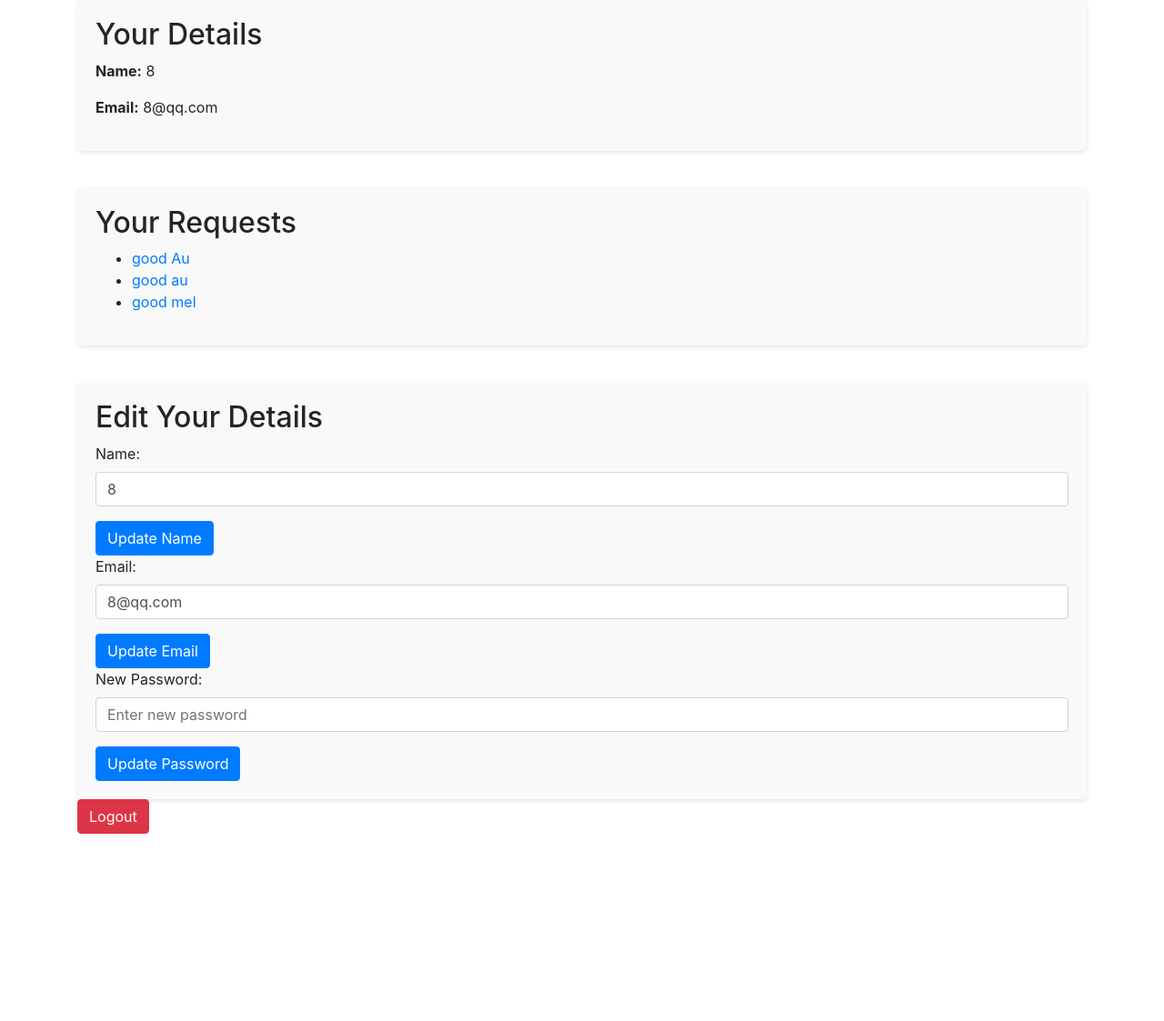
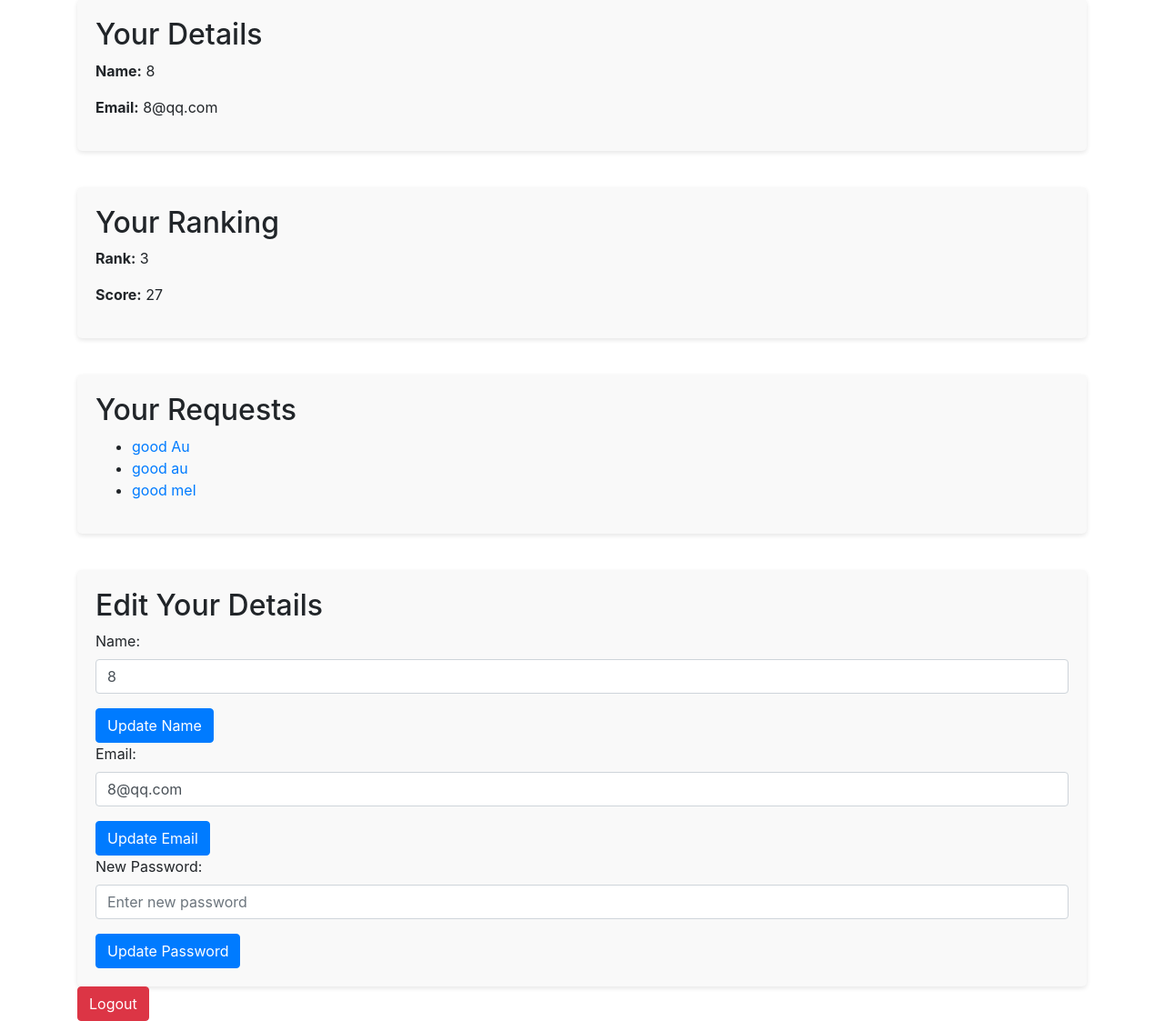
Before and after one commit to sjy9999/Group_project, a Flask app: page /dashboard in a window 1280 px wide. Shown: the part 331-1454 px from the top of the page at 91% size. Before the commit the page ends 1248 px from the top, so only its background shows below. Run offline with Flask 3, Linux system fonts and the light colour scheme; a user stored in the database is signed in; some libraries are stand-ins or nearby versions.

Commit message:
To integrate the ranking logic into dashboard each user can see their own rank and score when they visit their dashboard.

```diff
--- a/app.py
+++ b/app.py
@@ -275,14 +275,68 @@ from flask_login import login_required, current_user
 
 from flask import render_template
 
+def get_user_rank_and_score(user_id):
+    # Reuse the same logic to calculate scores
+    post_scores = db.session.query(
+        User.id.label('user_id'),
+        (5 * func.count(Request.id)).label('score')
+    ).join(Request, User.name == Request.username).group_by(User.id).subquery()
+
+    reply_scores = db.session.query(
+        User.id.label('user_id'),
+        (3 * func.count(Reply.id)).label('score')
+    ).join(Reply, User.name == Reply.responderName).group_by(User.id).subquery()
+
+    like_scores = db.session.query(
+        User.id.label('user_id'),
+        func.count(Like.id).label('score')
+    ).join(Like, User.id == Like.user_id).group_by(User.id).subquery()
+
+    received_like_scores = db.session.query(
+        User.id.label('user_id'),
+        (2 * func.count(Like.id)).label('score')
+    ).join(Reply, Reply.responderName == User.name
+    ).join(Like, Reply.id == Like.reply_id).group_by(User.id).subquery()
+
+    final_scores = db.session.query(
+        User.id,
+        User.name,
+        (func.coalesce(post_scores.c.score, 0) +
+         func.coalesce(reply_scores.c.score, 0) +
+         func.coalesce(like_scores.c.score, 0) +
+         func.coalesce(received_like_scores.c.score, 0)).label('score')
+    ).select_from(User
+    ).outerjoin(post_scores, User.id == post_scores.c.user_id
+    ).outerjoin(reply_scores, User.id == reply_scores.c.user_id
+    ).outerjoin(like_scores, User.id == like_scores.c.user_id
+    ).outerjoin(received_like_scores, User.id == received_like_scores.c.user_id
+    ).order_by(db.desc('score')).all()
+
+    # Find user rank and score
+    rank = 1
+    current_score = None
+    user_rank = None
+    user_score = None
+    for index, result in enumerate(final_scores):
+        if result.id == user_id:
+            if current_score != result.score:
+                user_rank = index + 1
+                current_score = result.score
+            user_score = result.score
+            break
+
+    return user_rank, user_score
+
 @app.route('/dashboard')
 @login_required
 def dashboard():
     user = current_user
     requests = user.get_requests(user.name)
     avatar = gravatar_url(user.email)
+    user_rank, user_score = get_user_rank_and_score(user.id)
+
   # Directly access the requests, assuming the relationship is defined in the User model
-    return render_template('dashboard.html', user=user, requests=requests,avatar=avatar)
+    return render_template('dashboard.html', user=user, requests=requests,avatar=avatar,user_rank=user_rank, user_score=user_score)
 
 
 @app.route('/request/<int:request_id>')
--- a/templates/dashboard.html
+++ b/templates/dashboard.html
@@ -71,6 +71,15 @@
                 <p><strong>Email:</strong> {{ user.email }}</p>
             </section>
 
+            <!-- User Rank and Score Section -->
+            <section class="form-section">
+                <h2>Your Ranking</h2>
+                <p><strong>Rank:</strong> {{ user_rank }}</p>
+                <p><strong>Score:</strong> {{ user_score }}</p>
+            </section>
+
+
+
             <section class="form-section">
                 <h2>Your Requests</h2>
                 <ul>
```
Also changed, not shown: instance/database.db.
